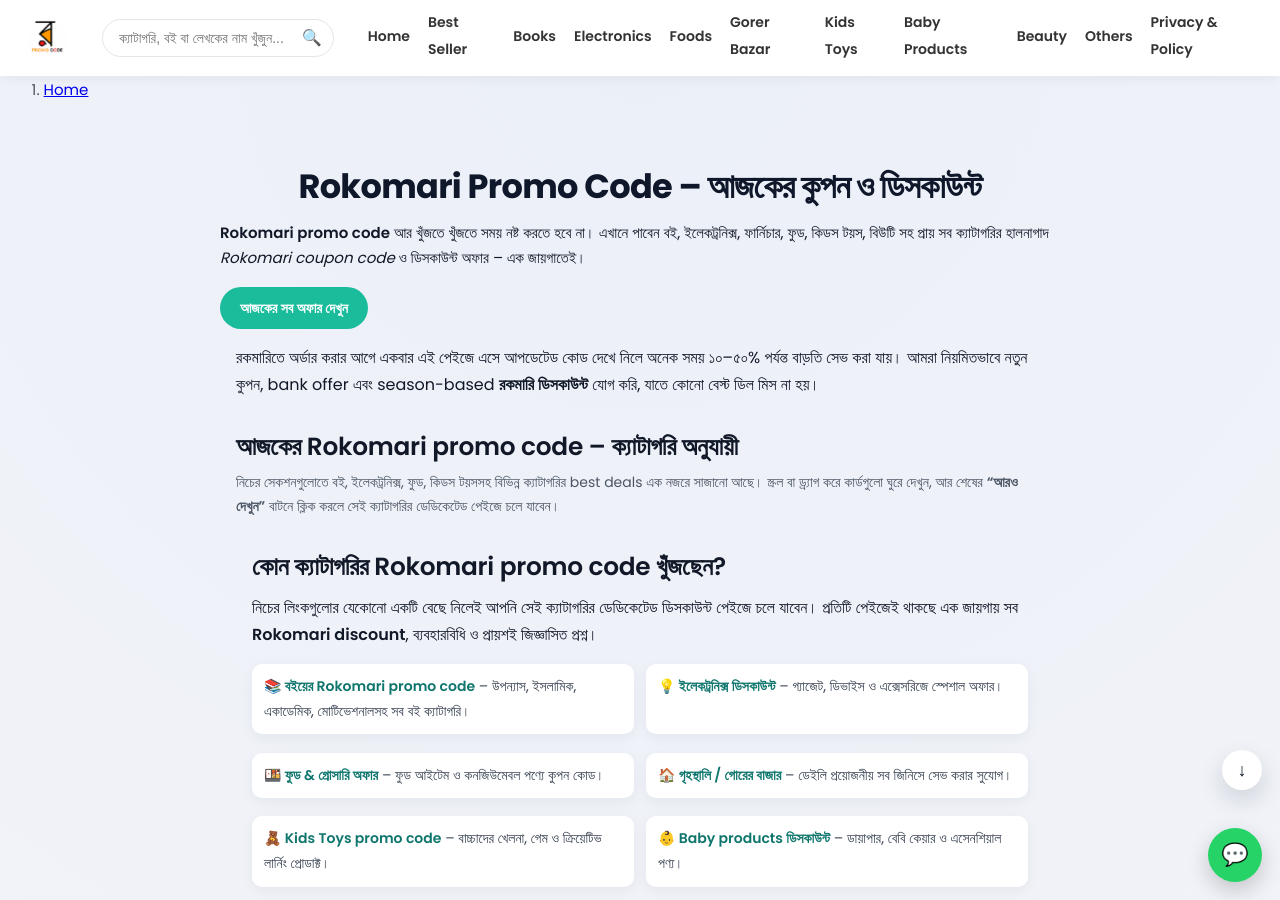
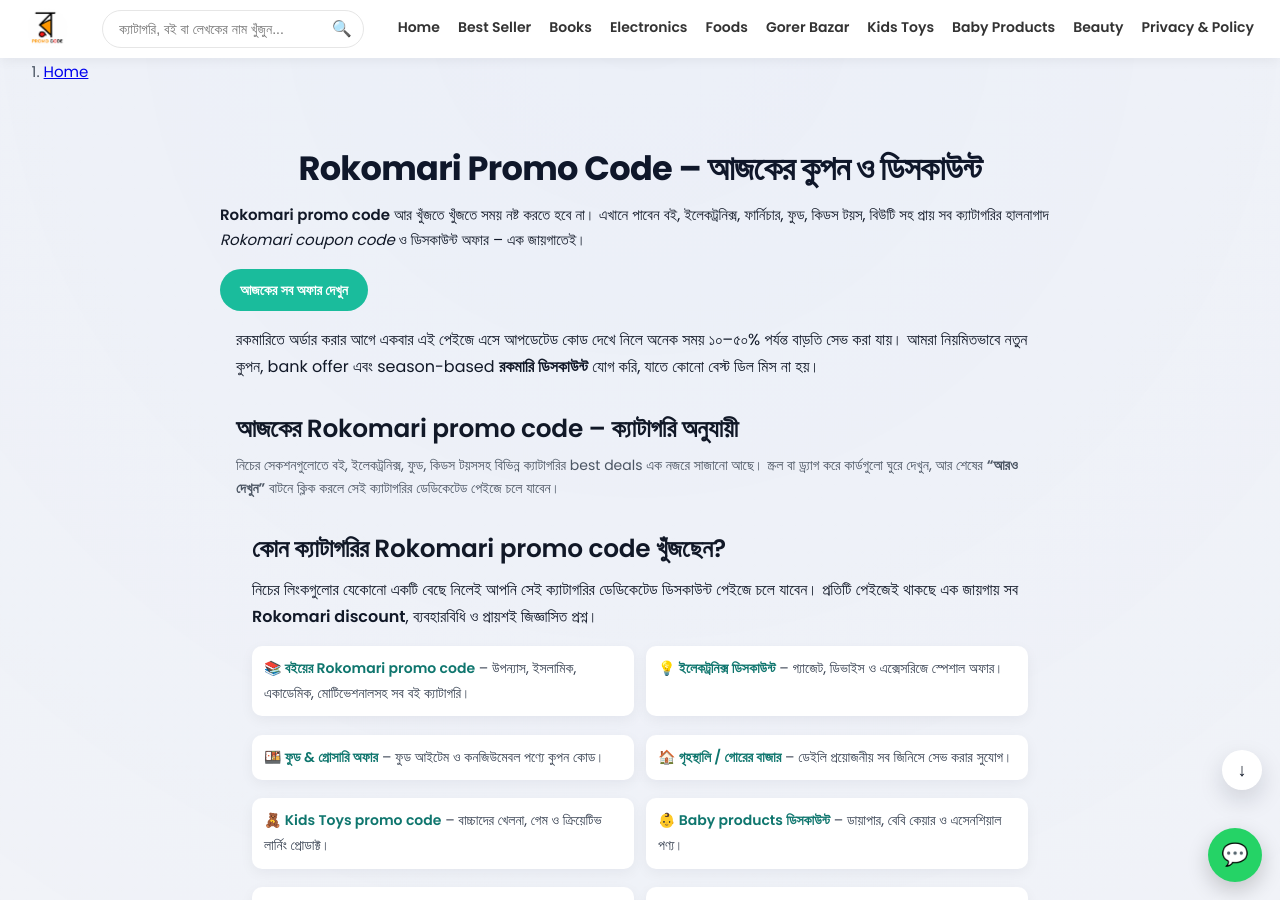
Before and after one commit to RokomariPromoCode/rokomaripromocode.github.io, a Jekyll site: the page built from index.md, in a window 1280 px wide and 900 px high. Built offline with Jekyll 4.4.1, drawn with Linux system fonts in a browser that asks for light colours.

Commit message:
Update header.html

```diff
--- a/_includes/header.html
+++ b/_includes/header.html
@@ -40,7 +40,7 @@
         <li><a href="{{ '/rokomari-kids-toys/' | relative_url }}">Kids Toys</a></li>
         <li><a href="{{ '/rokomari-baby-products/' | relative_url }}">Baby Products</a></li>
         <li><a href="{{ '/rokomari-beauty/' | relative_url }}">Beauty</a></li>
-        <li><a href="{{ '/rokomari-others/' | relative_url }}">Others</a></li>
+        <!-- <li><a href="{{ '/rokomari-others/' | relative_url }}">Others</a></li> -->
         <li><a href="{{ '/privacy-policy/' | relative_url }}">Privacy & Policy</a></li>
       </ul>
     </nav>
```
